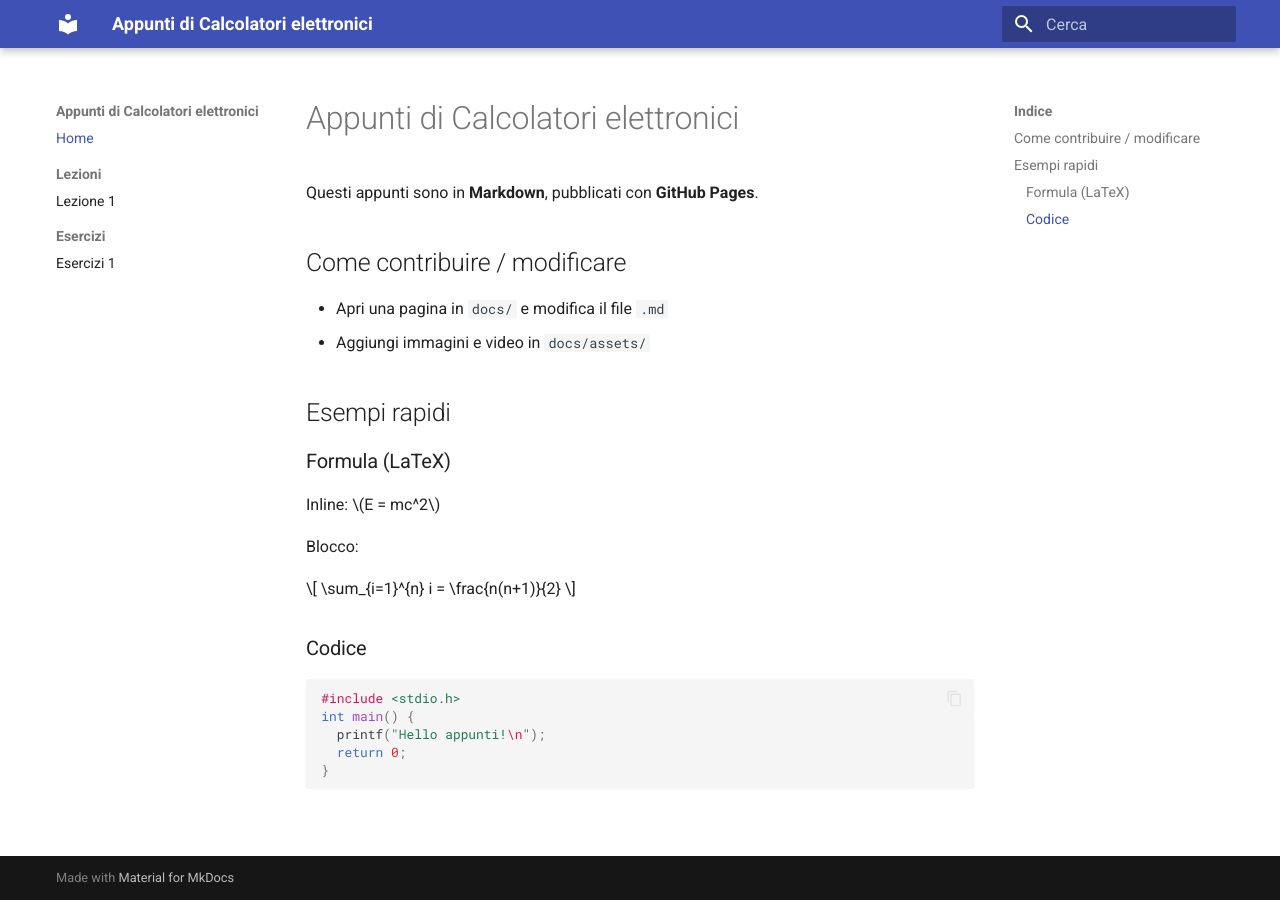
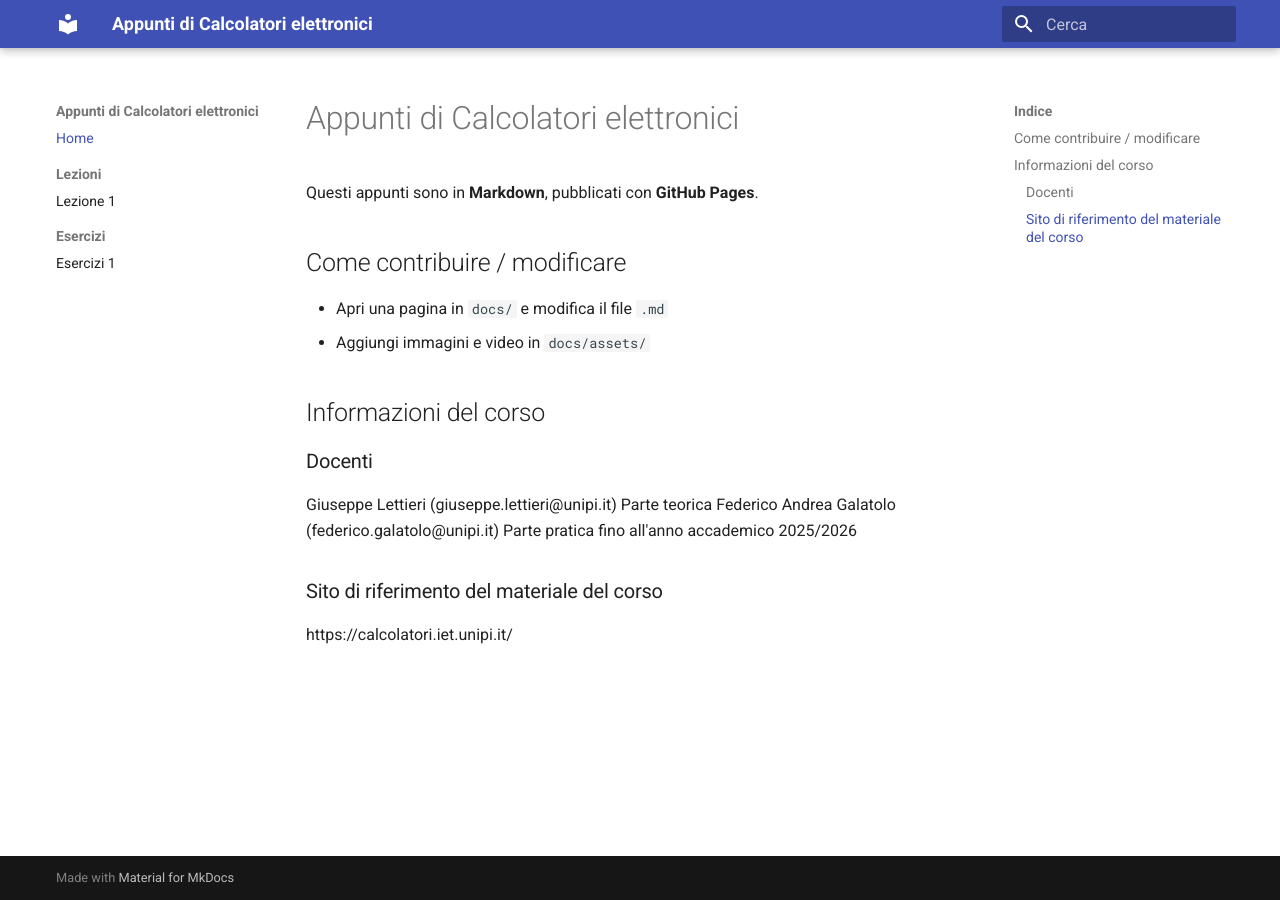
Before and after one commit to Asia-Calvani/Appunti-calcolatori-elettronici, an MkDocs documentation site: the page built from docs/index.md, in a window 1280 px wide. Built offline with MkDocs 1.6.1 and Material for MkDocs 9.7.7, drawn with Linux system fonts in a browser that asks for light colours.

Commit message:
Update course information and remove examples

````diff
--- a/docs/index.md
+++ b/docs/index.md
@@ -6,22 +6,12 @@ Questi appunti sono in **Markdown**, pubblicati con **GitHub Pages**.
 - Apri una pagina in `docs/` e modifica il file `.md`
 - Aggiungi immagini e video in `docs/assets/`
 
-## Esempi rapidi
+## Informazioni del corso
 
-### Formula (LaTeX)
-Inline: $E = mc^2$
+### Docenti
 
-Blocco:
+Giuseppe Lettieri (giuseppe.lettieri@unipi.it) Parte teorica
+Federico Andrea Galatolo (federico.galatolo@unipi.it) Parte pratica fino all'anno accademico 2025/2026
+### Sito di riferimento del materiale del corso
 
-$$
-\sum_{i=1}^{n} i = \frac{n(n+1)}{2}
-$$
-
-### Codice
-```c
-#include <stdio.h>
-int main() {
-  printf("Hello appunti!\n");
-  return 0;
-}
-```
+https://calcolatori.iet.unipi.it/
````
